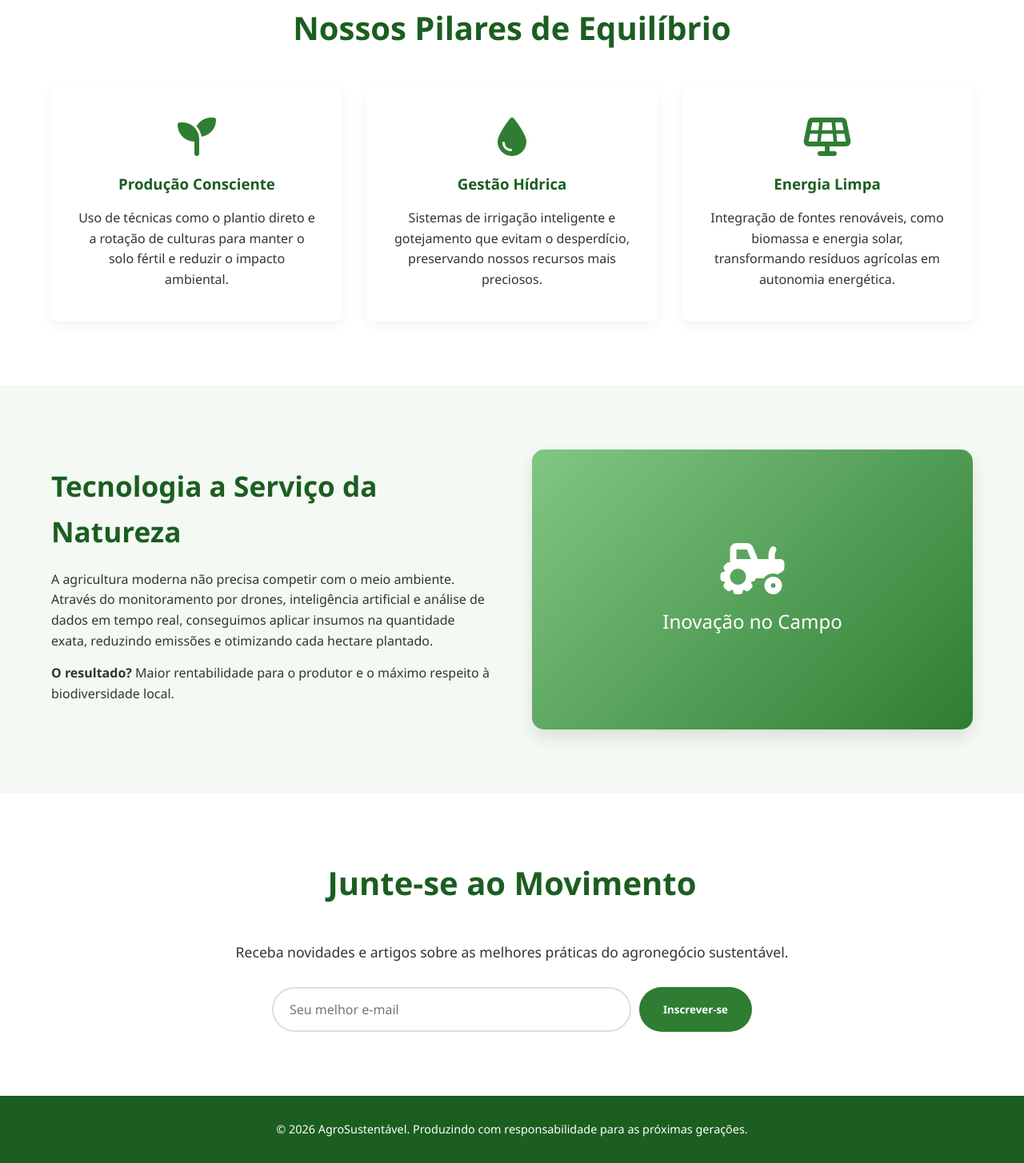
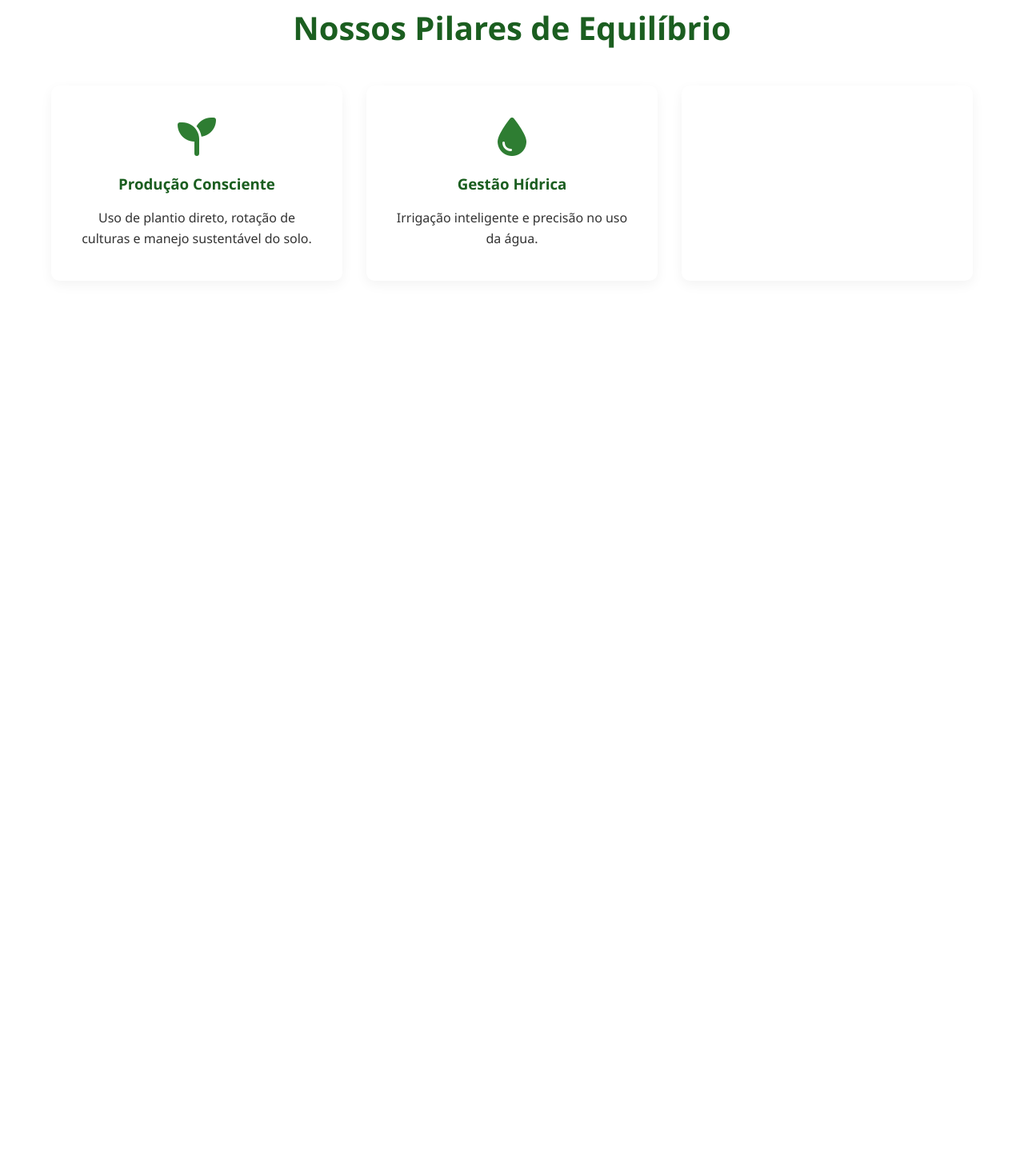
Before and after one commit to lucaszang-bit/Agrinho2026, a plain HTML site: page index.html in a window 1280 px wide. Shown: the part 877-2331 px from the top of the page at 80% size. After the commit the page ends 1308 px from the top, so only its background shows below. Drawn offline with Linux system fonts and the light colour scheme.

Commit message:
Update index.html

```diff
--- a/index.html
+++ b/index.html
@@ -3,16 +3,18 @@
 <head>
     <meta charset="UTF-8">
     <meta name="viewport" content="width=device-width, initial-scale=1.0">
+    <meta name="description" content="AgroSustentável - Equilíbrio entre alta produtividade e preservação ambiental no agronegócio.">
     <title>Agro Forte, Futuro Sustentável</title>
     <link rel="stylesheet" href="style.css">
-    <link rel="stylesheet" href="https://cdnjs.cloudflare.com/ajax/libs/font-awesome/6.4.0/css/all.min.css">
+    <link rel="stylesheet" href="https://cdnjs.cloudflare.com/ajax/libs/font-awesome/6.5.1/css/all.min.css">
 </head>
 <body>
 
     <header>
         <div class="container navbar">
             <div class="logo">
-                <i class="fa-solid fa-leaf"></i> <span>AgroSustentável</span>
+                <i class="fa-solid fa-leaf"></i>
+                <span>AgroSustentável</span>
             </div>
             <nav>
                 <ul class="nav-links" id="navLinks">
@@ -22,7 +24,7 @@
                     <li><a href="#contato">Contato</a></li>
                 </ul>
             </nav>
-            <div class="menu-toggle" id="mobileMenu">
+            <div class="menu-toggle" id="mobileMenu" aria-label="Abrir menu">
                 <i class="fa-solid fa-bars"></i>
             </div>
         </div>
@@ -30,64 +32,24 @@
 
     <section id="home" class="hero">
         <div class="hero-content container">
-            <h1>Agro Forte, Futuro Sustentável</h1>
-            <p>O equilíbrio perfeito entre a alta produtividade no campo e a preservação do meio ambiente. Alimentando o mundo, protegendo o amanhã.</p>
-            <a href="#pilares" class="btn">Saiba Mais</a>
+            <h1>Agro Forte,<br>Futuro Sustentável</h1>
+            <p>O equilíbrio perfeito entre alta produtividade e preservação ambiental.</p>
+            <a href="#pilares" class="btn">Conheça Nossos Pilares</a>
         </div>
     </section>
 
-    <section id="pilares" class="section-padding container">
+    <section id="pilares" class="section-padding">
+        <div class="container">
             <h2 class="section-title">Nossos Pilares de Equilíbrio</h2>
             <div class="grid-3">
                 <div class="card">
                     <i class="fa-solid fa-seedling card-icon"></i>
                     <h3>Produção Consciente</h3>
-                <p>Uso de técnicas como o plantio direto e a rotação de culturas para manter o solo fértil e reduzir o impacto ambiental.</p>
+                    <p>Uso de plantio direto, rotação de culturas e manejo sustentável do solo.</p>
                 </div>
                 <div class="card">
                     <i class="fa-solid fa-droplet card-icon"></i>
                     <h3>Gestão Hídrica</h3>
-                <p>Sistemas de irrigação inteligente e gotejamento que evitam o desperdício, preservando nossos recursos mais preciosos.</p>
+                    <p>Irrigação inteligente e precisão no uso da água.</p>
                 </div>
                 <div class="card">
-                <i class="fa-solid fa-solar-panel card-icon"></i>
-                <h3>Energia Limpa</h3>
-                <p>Integração de fontes renováveis, como biomassa e energia solar, transformando resíduos agrícolas em autonomia energética.</p>
-            </div>
-        </div>
-    </section>
-
-    <section id="tecnologia" class="bg-light section-padding">
-        <div class="container grid-2">
-            <div class="text-content">
-                <h2>Tecnologia a Serviço da Natureza</h2>
-                <p>A agricultura moderna não precisa competir com o meio ambiente. Através do monitoramento por drones, inteligência artificial e análise de dados em tempo real, conseguimos aplicar insumos na quantidade exata, reduzindo emissões e otimizando cada hectare plantado.</p>
-                <p><strong>O resultado?</strong> Maior rentabilidade para o produtor e o máximo respeito à biodiversidade local.</p>
-            </div>
-            <div class="image-placeholder">
-                <div class="img-mock">
-                    <i class="fa-solid fa-tractor"></i>
-                    <p>Inovação no Campo</p>
-                </div>
-            </div>
-        </div>
-    </section>
-
-    <section id="contato" class="section-padding container text-center">
-        <h2 class="section-title">Junte-se ao Movimento</h2>
-        <p class="subtitle">Receba novidades e artigos sobre as melhores práticas do agronegócio sustentável.</p>
-        <form class="contact-form" onsubmit="event.preventDefault(); alert('Inscrição realizada com sucesso!');">
-            <input type="email" placeholder="Seu melhor e-mail" required>
-            <button type="submit" class="btn">Inscrever-se</button>
-        </form>
-    </section>
-
-    <footer>
-        <div class="container text-center">
-            <p>&copy; 2026 AgroSustentável. Produzindo com responsabilidade para as próximas gerações.</p>
-        </div>
-    </footer>
-
-    <script src="script.js"></script>
-</body>
-</html>
```
Lines whose indentation alone changed are shown as unchanged.
